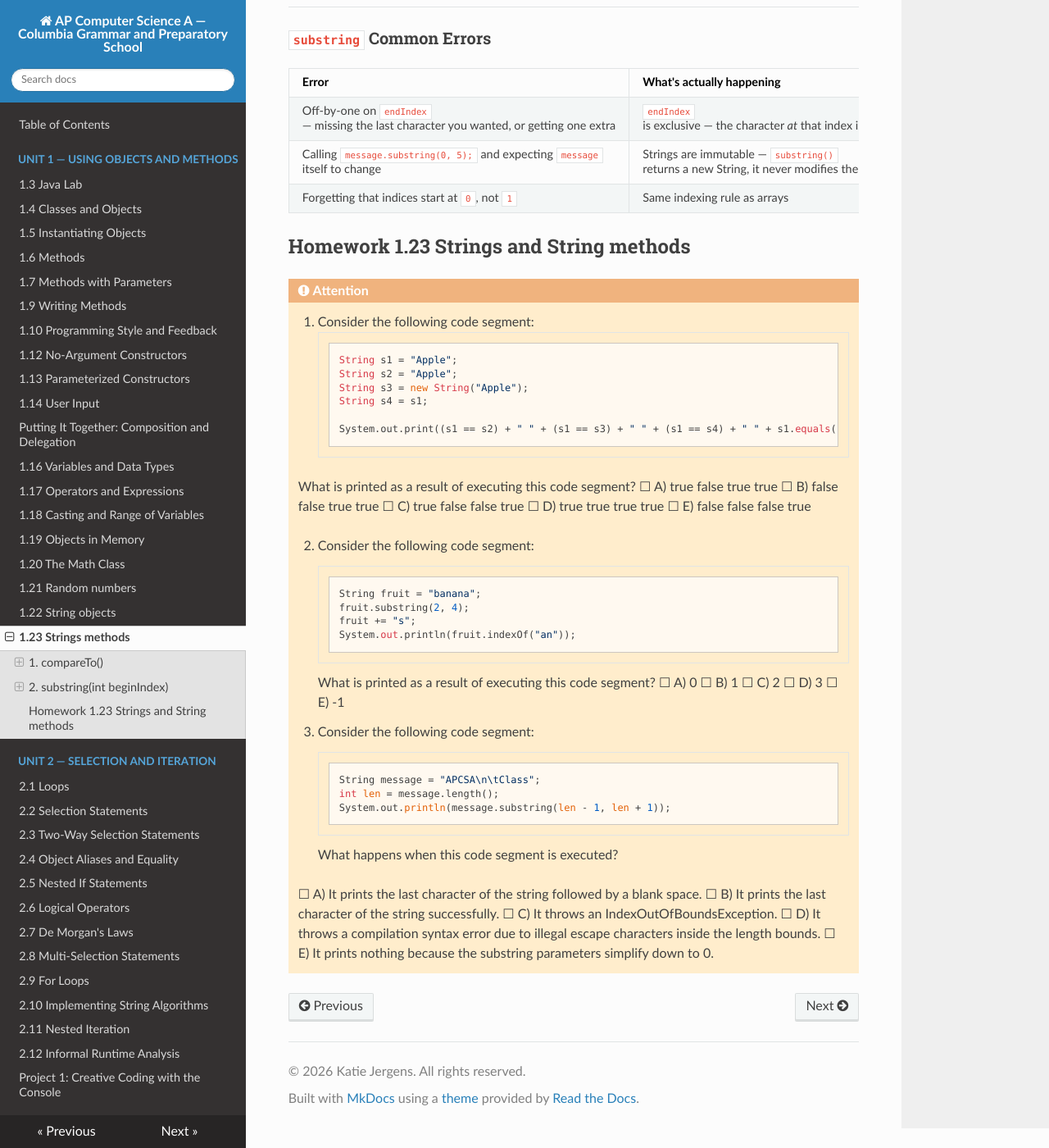
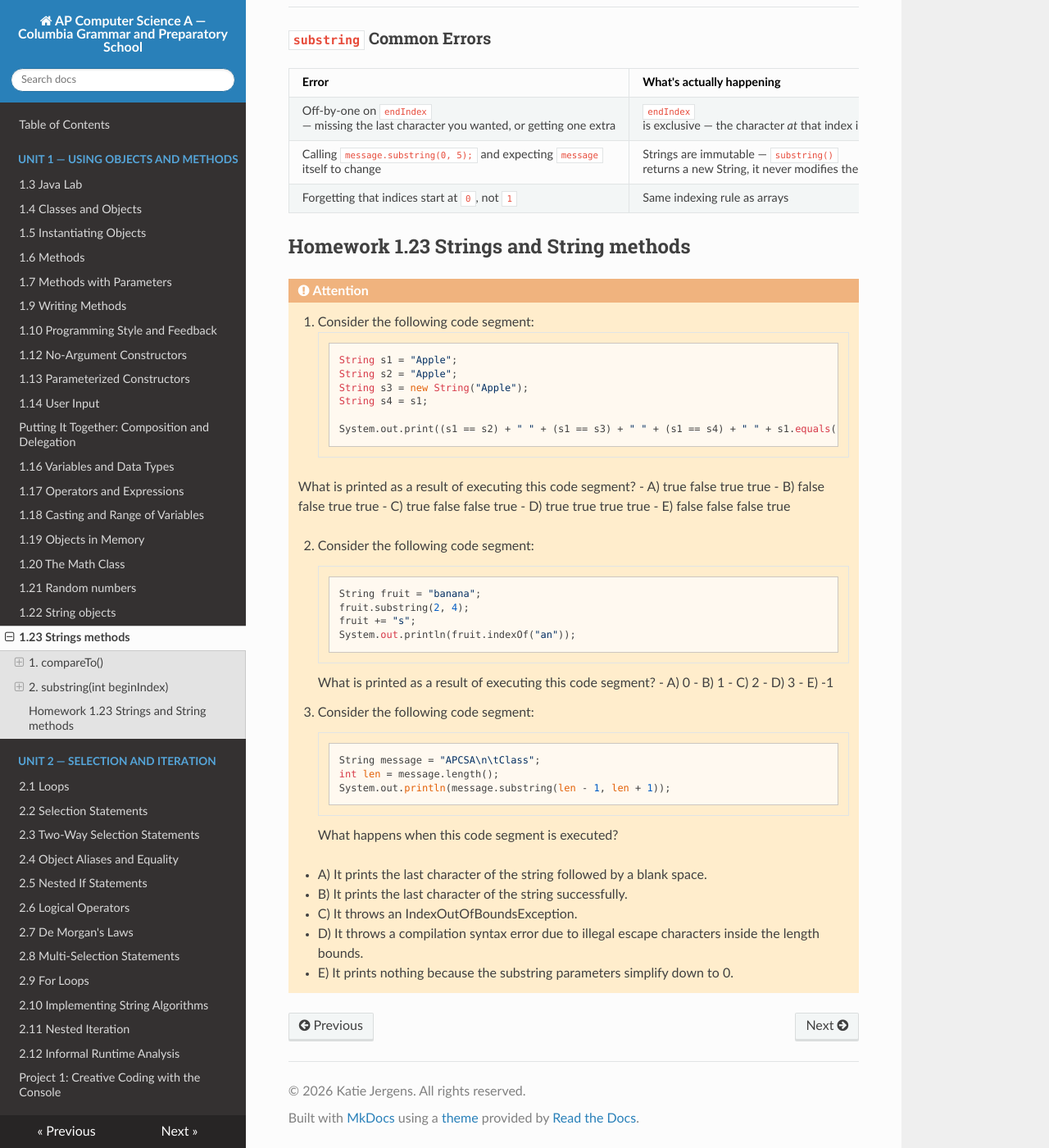
Before and after one commit to kjergens/apcsa-site, an MkDocs documentation site: the page built from docs/unit1/notes_23_string_methods.md, in a window 1280 px wide and 1400 px high, scrolled down 3159 px. Shown: the whole window at 82% size. Built offline with MkDocs 1.6.1, drawn with Linux system fonts in a browser that asks for light colours; nearby versions of some CDN libraries.

````diff
--- a/docs/unit1/notes_23_string_methods.md
+++ b/docs/unit1/notes_23_string_methods.md
@@ -147,11 +147,11 @@ String greeting = message.substring(0, 5);   // now greeting holds "Hello"
     ```
 
     What is printed as a result of executing this code segment?
-    ☐ A) true false true true
-    ☐ B) false false true true
-    ☐ C) true false false true
-    ☐ D) true true true true
-    ☐ E) false false false true
+    - A) true false true true
+    - B) false false true true
+    - C) true false false true
+    - D) true true true true
+    - E) false false false true
 
     2. Consider the following code segment:
     ```java
@@ -161,11 +161,11 @@ String greeting = message.substring(0, 5);   // now greeting holds "Hello"
     System.out.println(fruit.indexOf("an"));
     ```
     What is printed as a result of executing this code segment?
-    ☐ A) 0
-    ☐ B) 1
-    ☐ C) 2
-    ☐ D) 3
-    ☐ E) -1
+    - A) 0
+    - B) 1
+    - C) 2
+    - D) 3
+    - E) -1
 
     3. Consider the following code segment:
     ```java
@@ -175,8 +175,8 @@ String greeting = message.substring(0, 5);   // now greeting holds "Hello"
     ```
     What happens when this code segment is executed?
 
-    ☐ A) It prints the last character of the string followed by a blank space.
-    ☐ B) It prints the last character of the string successfully.
-    ☐ C) It throws an IndexOutOfBoundsException.
-    ☐ D) It throws a compilation syntax error due to illegal escape characters inside the length bounds.
-    ☐ E) It prints nothing because the substring parameters simplify down to 0.
+    - A) It prints the last character of the string followed by a blank space.
+    - B) It prints the last character of the string successfully.
+    - C) It throws an IndexOutOfBoundsException.
+    - D) It throws a compilation syntax error due to illegal escape characters inside the length bounds.
+    - E) It prints nothing because the substring parameters simplify down to 0.
````
